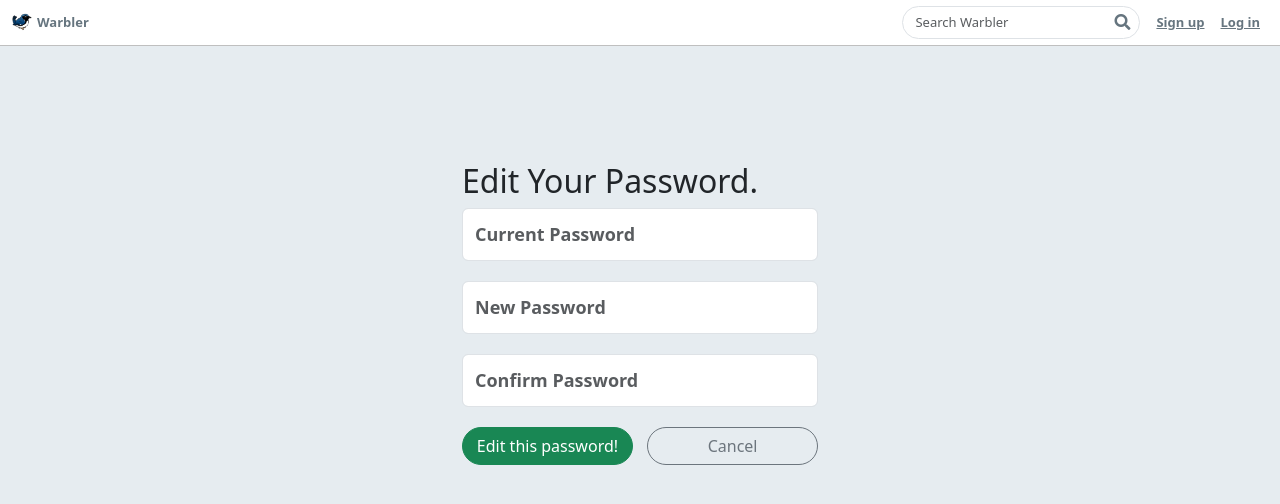
After one commit to benlemus/Warbler_Twitter_Clone, a Flask app: template templates/users/change-password.html in a window 1280 px wide. The commit adds this page. Shown: the top 504 px of the page. Run offline with Flask 2, Linux system fonts and the light colour scheme; the template is opened without the code that fills it: values that come from a table or form of the project are taken from there, others are empty; some libraries are stand-ins or nearby versions.

Commit message:
added functionality to update a users password

```diff
--- a/app.py
+++ b/app.py
@@ -4,7 +4,7 @@ from flask import Flask, render_template, request, flash, redirect, session, g
 from flask_debugtoolbar import DebugToolbarExtension
 from sqlalchemy.exc import IntegrityError
 
-from forms import UserAddForm, LoginForm, MessageForm, UserEditForm
+from forms import UserAddForm, LoginForm, MessageForm, UserEditForm, UserChangePasswordForm
 from models import db, connect_db, User, Message, Likes
 
 CURR_USER_KEY = "curr_user"
@@ -292,6 +292,28 @@ def profile():
 
     return render_template('users/edit.html', form=form)
 
+@app.route('/users/profile/password-change', methods=['GET','POST'])
+def change_password():
+    ''' Update password for current user.'''
+    if not g.user:
+        flash("Access unauthorized.", "danger")
+        return redirect("/")
+
+    cur_u = User.query.get_or_404(session[CURR_USER_KEY])
+
+    form = UserChangePasswordForm()
+
+    if form.validate_on_submit():
+
+        auth = User.authenticate(cur_u.username, form.cur_password.data)
+
+        if auth and form.new_password.data == form.confirm_password.data:
+            cur_u.change_password(form.new_password.data)
+            db.session.commit()
+
+            return redirect(f'/users/{cur_u.id}')
+    return render_template('users/change-password.html', form=form)
+
 
 @app.route('/users/delete', methods=["POST"])
 def delete_user():
--- a/forms.py
+++ b/forms.py
@@ -34,3 +34,10 @@ class UserEditForm(FlaskForm):
     bio = TextAreaField('Bio')
 
     password = PasswordField('Password')
+
+class UserChangePasswordForm(FlaskForm):
+    ''' Form for changing password'''
+
+    cur_password = PasswordField('Current Password')
+    new_password = PasswordField('New Password')
+    confirm_password = PasswordField('Confirm Password')
--- /dev/null
+++ b/templates/users/change-password.html
@@ -0,0 +1,23 @@
+{% extends 'base.html' %} {% block content %}
+
+<div class="row justify-content-md-center">
+  <div class="col-md-4">
+    <h2 class="join-message">Edit Your Password.</h2>
+    <form method="POST" id="user_form">
+      {{ form.hidden_tag() }} {% for field in form if field.widget.input_type !=
+      'hidden'%} {% for error in field.errors %}
+      <span class="text-danger">{{ error }}</span>
+      {% endfor %} {{ field(placeholder=field.label.text, class="form-control")
+      }} {% endfor %}
+
+      <div class="edit-btn-area">
+        <button class="btn btn-success">Edit this password!</button>
+        <a href="/users/{{ user_id }}" class="btn btn-outline-secondary"
+          >Cancel</a
+        >
+      </div>
+    </form>
+  </div>
+</div>
+
+{% endblock %}
```
Also changed, not shown: models.py (+8 -0 lines), templates/users/edit.html (+15 -19 lines).
